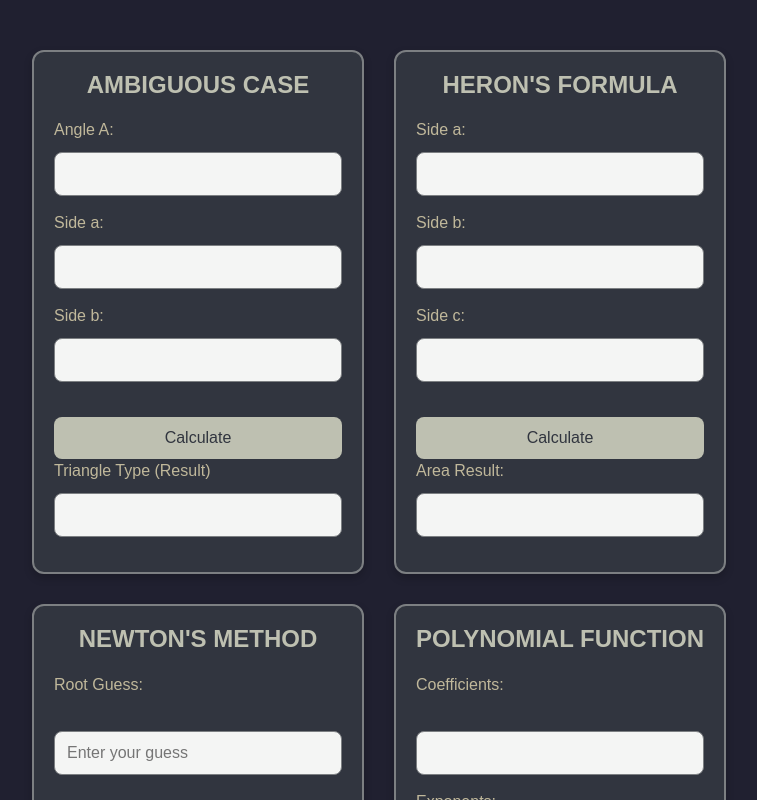
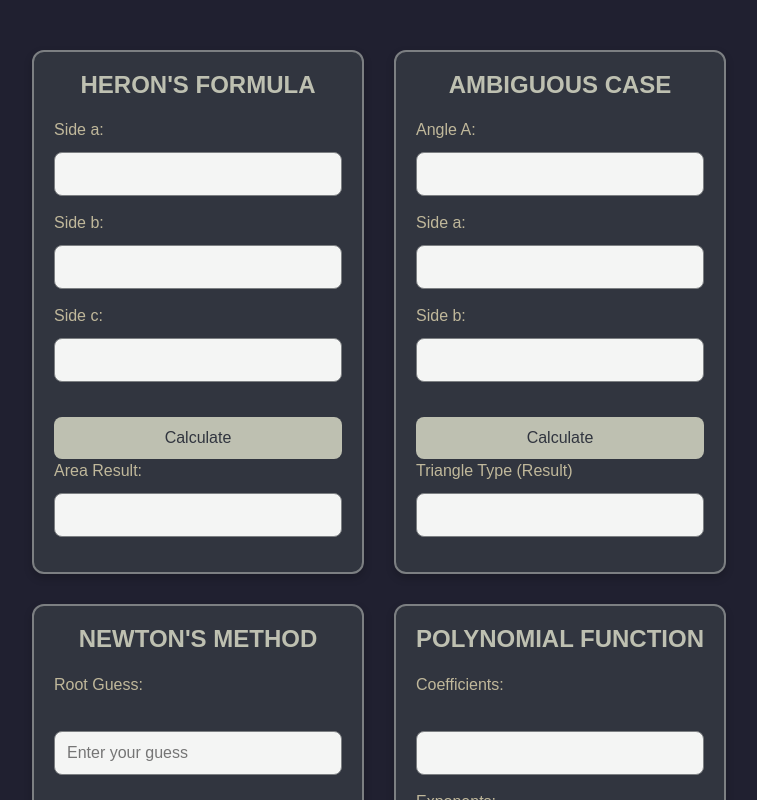
Before and after one commit to Elliotetan/A4-introToReact, a React (Vite) app in the folder A4/: page / in a window 1280 px wide. Shown: the top 800 px of the page, without its empty margins (261-1018 px from the left). Built offline with nearby package versions, Linux system fonts and the light colour scheme.

Commit message:
Renamed components

```diff
--- a/A4/src/App.jsx
+++ b/A4/src/App.jsx
@@ -1,16 +1,16 @@
 import { useState } from 'react'
 import './App.css'
-import Ambig from './components/ambig.jsx';
-import Heron from './components/heron.jsx'
-import Newton from './components/newton.jsx'
-import Poly from './components/poly.jsx'
+import Ambig from './components/AmbiguousCase.jsx';
+import Heron from './components/HeronsFormula.jsx'
+import Newton from './components/NewtonsMethod.jsx'
+import Poly from './components/PolynomialFunction.jsx'
 
 function App() {
 
     return (
         <div className='formulas'>
+            <Heron />
             <Ambig />
-            <Heron />
             <Newton />
             <Poly />
         </div>
```
Also changed, not shown: A4/src/components/AmbiguousCase.jsx (renamed from A4/src/components/ambig.jsx), A4/src/components/HeronsFormula.jsx (renamed from A4/src/components/heron.jsx), A4/src/components/NewtonsMethod.jsx (renamed from A4/src/components/newton.jsx), A4/src/components/PolynomialFunction.jsx (renamed from A4/src/components/poly.jsx).
